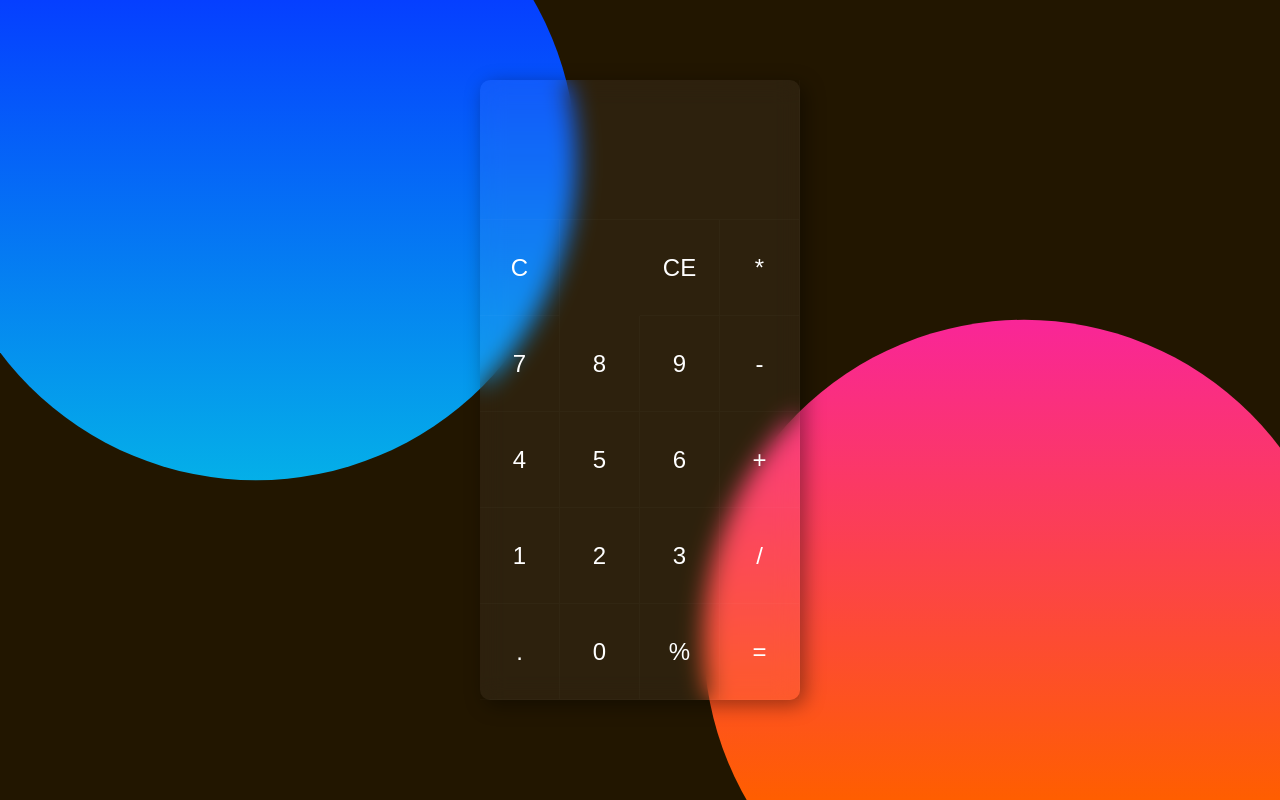
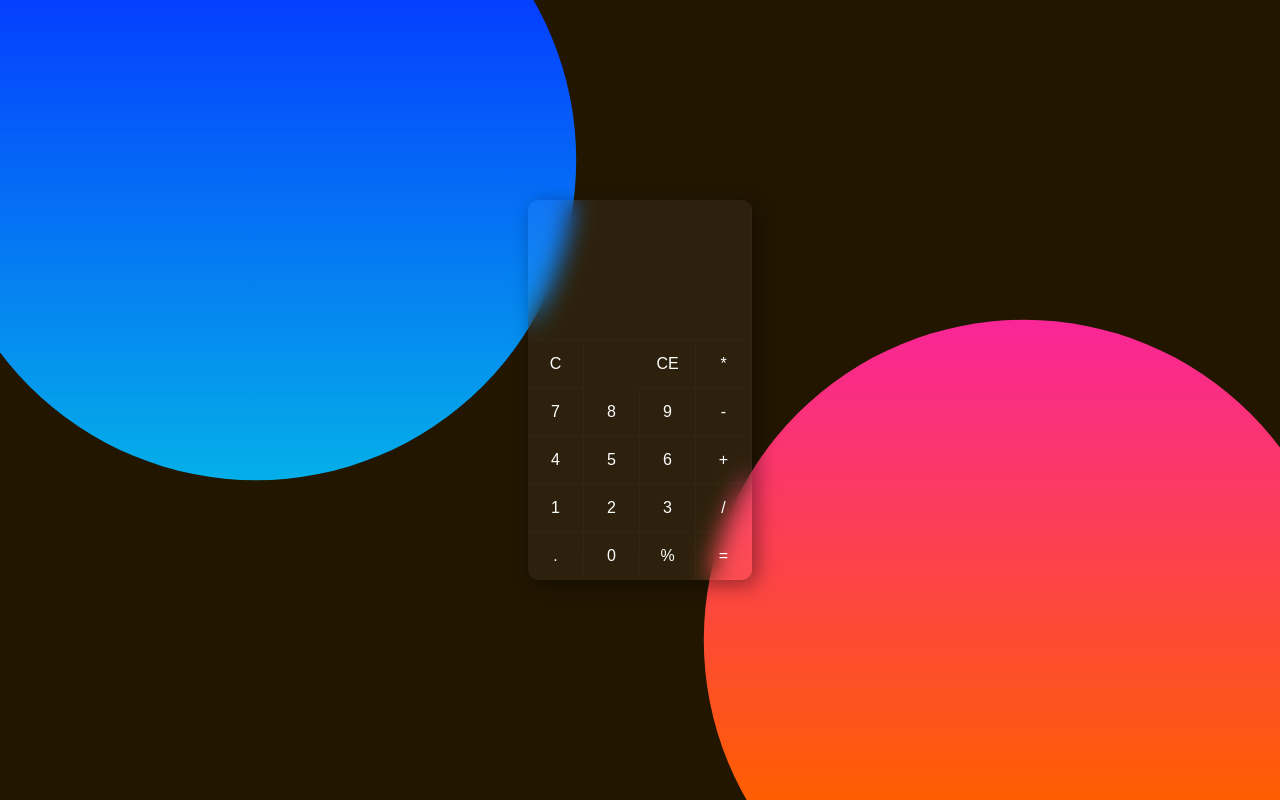
Before and after one commit to hailer24/calculator, a plain HTML site: page index.html in a window 1280 px wide. Drawn offline with Linux system fonts and the light colour scheme.

Commit message:
size changes

```diff
--- a/style.css
+++ b/style.css
@@ -2,7 +2,7 @@
   padding: 0;
   margin: 0;
   box-sizing: border-box;
-  font-size: 24px;
+  font-size: 2vh;
 }
 #root {
   display: flex;
@@ -57,10 +57,10 @@
   border-right: 1px solid rgba(255, 255, 255, 0.02);
 }
 .result .history {
-  font-size: 30px;
+  font-size: 3vh;
 }
 .result .output {
-  font-size: 36px;
+  font-size: 3.6vh;
   bottom: 18px;
 }
 .result .history,
@@ -77,8 +77,8 @@
 .keyboard div.btn {
   display: grid;
   place-content: center;
-  width: 10vh;
-  height: 12vh;
+  width: 7vh;
+  height: 6vh;
   padding: 10px;
   user-select: none;
   cursor: pointer;
```
